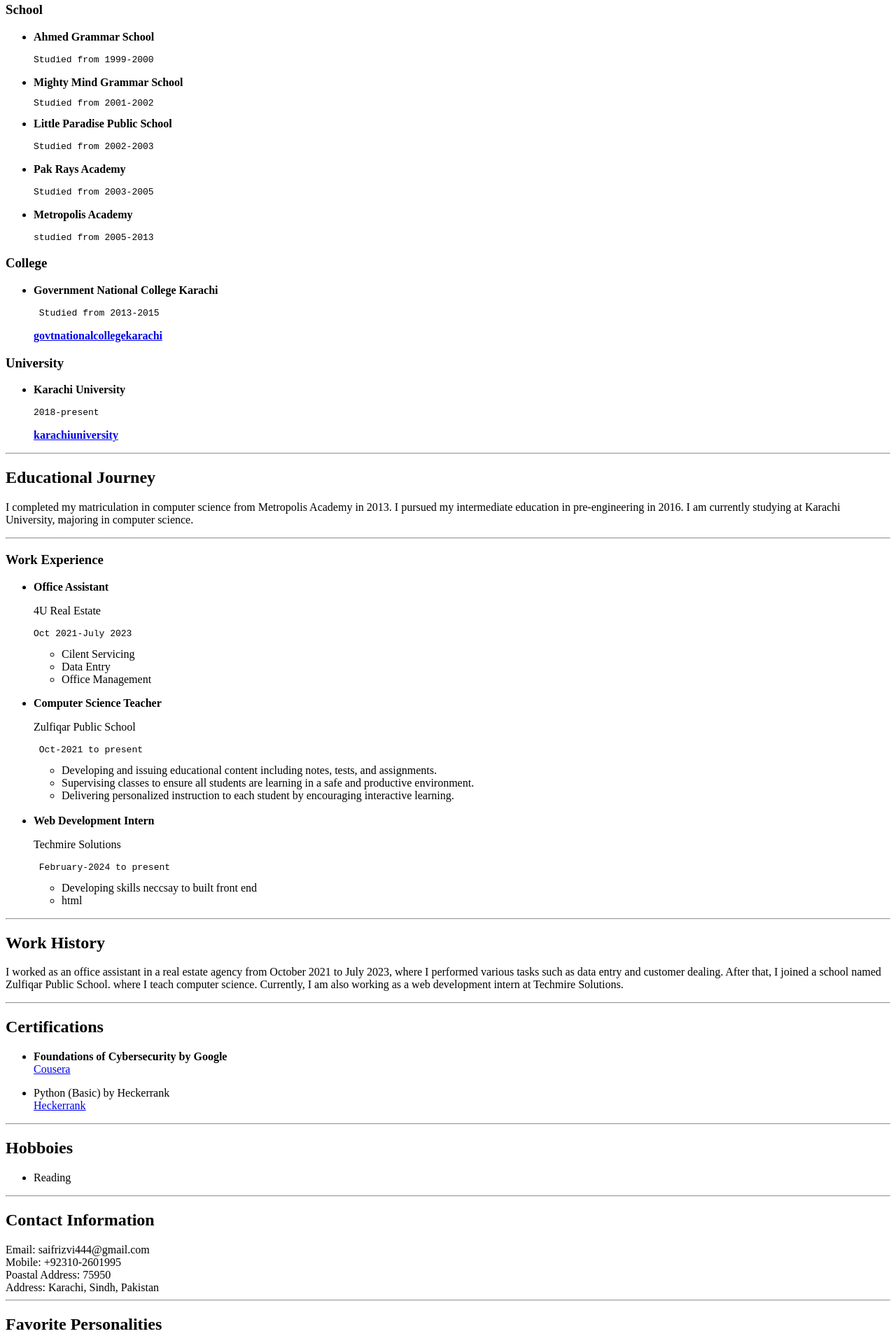
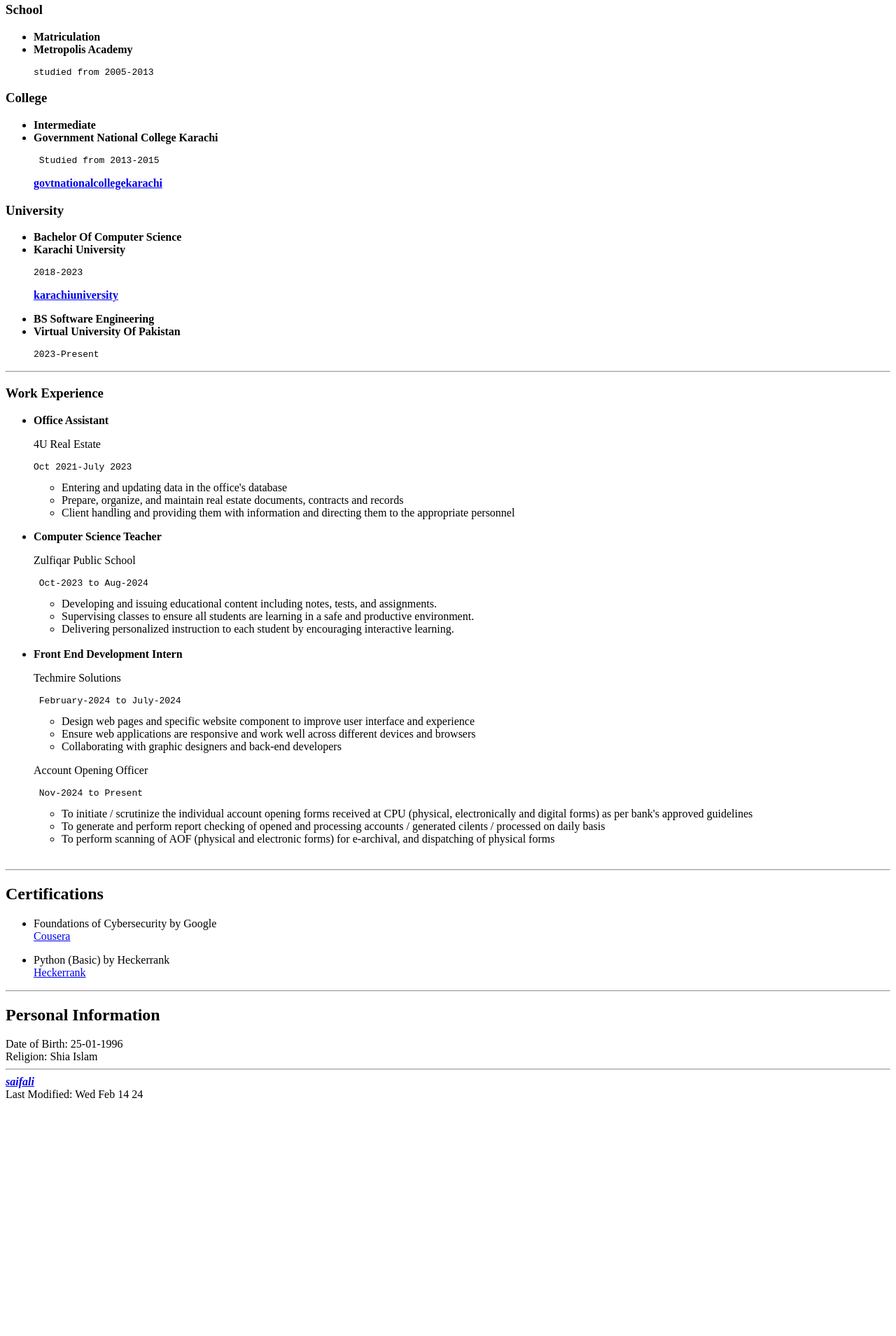
Before and after one commit to SaifAli221211995/Portfolio, a plain HTML site: page index.html in a window 1280 px wide. Shown: the part 372-2281 px from the top of the page at 70% size. After the commit the page ends 1953 px from the top, so only its background shows below. Drawn offline with Linux system fonts and the light colour scheme.

Commit message:
Update index.html

```diff
--- a/index.html
+++ b/index.html
@@ -15,12 +15,10 @@
 
             <td align="left" valign="top">
                 <h2> Saif Ali</h2>
-                BS Student<br>
+                BS Software Engineering Student<br>
                 Virtual University of Pakistan<br>
                 Karachi, Sindh, Pakistan.<br><br>
-                <h3>
 
-                    I started working as a web developer intern at Techmire Solutions in February 2024.</h3>
                     <p>
                         BCS., <a href="https://uok.edu.pk/faculties/computerscience/bcs.php"> U.B.I.T </a> , Karachi University.
                     </p>
@@ -45,14 +43,7 @@
                     School
                 </h3>
              <ul>
-                <li><b>Ahmed Grammar School</b></li>
-                <p><pre>Studied from 1999-2000</pre></p>
-                <li><b>Mighty Mind Grammar School</b></li>
-                 <pre><p>Studied from 2001-2002</p></pre>
-                <li><b>Little Paradise Public School</b></li>
-                <p><pre>Studied from 2002-2003</pre></p>
-                <li><b>Pak Rays Academy</b></li>
-                <p><pre>Studied from 2003-2005</pre></p>
+                 <li><b>Matriculation</b></li>
                 <li> <b>Metropolis Academy </b></li>
                 <p><pre>studied from 2005-2013</pre></p>
              </ul>
@@ -61,25 +52,24 @@
             College
          </h3>
          <Ul>
+             <li><b>Intermediate</b></li>
             <li><b>Government National College Karachi</b></li>
             <p><pre> Studied from 2013-2015</pre></p>
             <a href="https://govtnationalcollegekarachi.wordpress.com/"><b> govtnationalcollegekarachi</b></a>
          </Ul>
          <h3>University</h3>
          <ul>
+             <li><b>Bachelor Of Computer Science</b></li>
             <li><b>Karachi University</b></li>
-            <p><pre>2018-present</pre></p>
+            <p><pre>2018-2023</pre></p>
             <a href="https://uok.edu.pk/faculties/computerscience/bcs.php"><b>karachiuniversity</b></a>
          </ul>
+         <ul>
+             <li><b>BS Software Engineering</b></li>
+             <li><b>Virtual University Of Pakistan</b></li>
+             <p><pre>2023-Present</pre></p>
+         </ul>
 
-    </hr>
-    <hr>
-    <h2>
-        Educational Journey
-    </h2>
-    <p>
-        I completed my matriculation in computer science from Metropolis Academy in 2013. I pursued my intermediate education in pre-engineering in 2016. I am currently studying at Karachi University, majoring in computer science.
-    </p>
     </hr>
     <hr>
     <h3>
@@ -92,13 +82,13 @@
             <pre>Oct 2021-July 2023</pre>
             <ul>
                 <li>
-                    Cilent Servicing
+                    Entering and updating data in the office's database
                 </li>
                 <li>
-                    Data Entry
+                    Prepare, organize, and maintain real estate documents, contracts and records
                 </li>
                 <li>
-                    Office Management
+                    Client handling and providing them with information and directing them to the appropriate personnel
                 </li>
             </ul>
 
@@ -109,7 +99,7 @@
             </b>
         </li>
         <p>Zulfiqar Public School</p>
-        <pre> Oct-2021 to present</pre>
+        <pre> Oct-2023 to Aug-2024 </pre>
         <ul>
             <li>
                 Developing and issuing educational content including notes, tests, and assignments.
@@ -121,31 +111,39 @@
                 Delivering personalized instruction to each student by encouraging interactive learning.
             </li>
         </ul><br>
-        <li><b>Web Development Intern</b></li>
+        <li><b>Front End Development Intern</b></li>
                <p> Techmire Solutions</p>
-               <pre> February-2024 to present</pre>
+               <pre> February-2024 to July-2024</pre>
                  <ul>
                     <li>
-                        Developing skills neccsay to built front end
+                        Design web pages and specific website component to improve user interface and experience
                     </li>
                     <li>
-                        html
+                        Ensure web applications are responsive and work well across different devices and browsers
                     </li>
+                     <li>
+                         Collaborating with graphic designers and back-end developers
+                     </li>
                  </ul>
+            <p>Account Opening Officer</p>
+        <pre> Nov-2024 to Present </pre>
+        <ul>
+            <li>
+                To initiate / scrutinize the individual account opening forms received at CPU (physical, electronically and digital forms) as per bank's approved guidelines
+            </li>
+            <li>
+                To generate and perform report checking of opened and processing accounts / generated cilents / processed on daily basis
+            </li>
+            <li>
+                To perform scanning of AOF (physical and electronic forms) for e-archival, and dispatching of physical forms
+            </li>
+        </ul><br>
      </ul>
 </hr>
 <hr>
-<h2>Work History </h2>
-<p>
-    I worked as an office assistant in a real estate agency from October 2021 to July 2023, where I performed various tasks such as data entry and customer dealing. After that, I joined a school named Zulfiqar Public School.
-    where I teach computer science. Currently, I am also working as a web development intern at Techmire Solutions.
- </p>
-
-</hr>
-<hr>
 <h2>Certifications</h2>
-<p><b><ul>
-   <li> Foundations of Cybersecurity by Google</b><br></li>
+<p><ul>
+   <li> Foundations of Cybersecurity by Google<br></li>
 <a href="https://www.coursera.org/account/accomplishments/records/UNNPMWP9K596"> Cousera</a>
 </p>
 <li>
@@ -154,36 +152,12 @@
 <a href="https://www.hackerrank.com/certificates/de9eec8923c3"> Heckerrank</a>
 </ul>
 </hr>
-
-<hr>
- <H2><b>Hobboies</b></H2>
-   <ul>
-   <li>
-    <p>Reading</p></li> </ul>
-</ul>
-</hr>
 <hr>
 <h2>
-Contact Information</h2>
-Email: saifrizvi444@gmail.com<br>
-Mobile: +92310-2601995<br>
-Poastal Address: 75950<br>
-Address: Karachi, Sindh, Pakistan
+Personal Information</h2>
+Date of Birth: 25-01-1996<br>
+Religion: Shia Islam<br>
 
-</hr>
-<hr>
-
-        <h2>
-            Favorite Personalities
-        </h2>
-        <Ul>
-            <li>
-                Sir Ghulam Abbas Naqvi
-            </li>
-            <li>
-                Sir Aijaz Mahdavi
-            </li>
-        </Ul>
 </hr>
 <hr>
 <address> <a href="saifrizvi444@gmail.com"><em><b>saifali</b></em></a></address>
```
